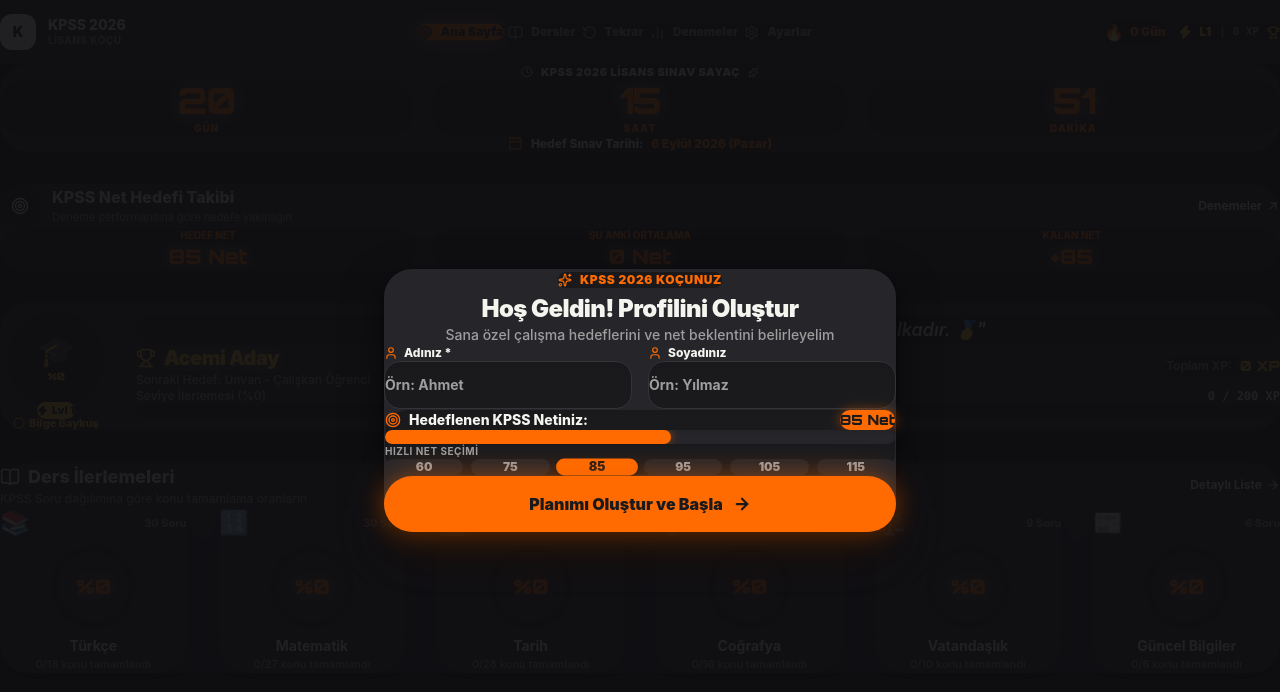
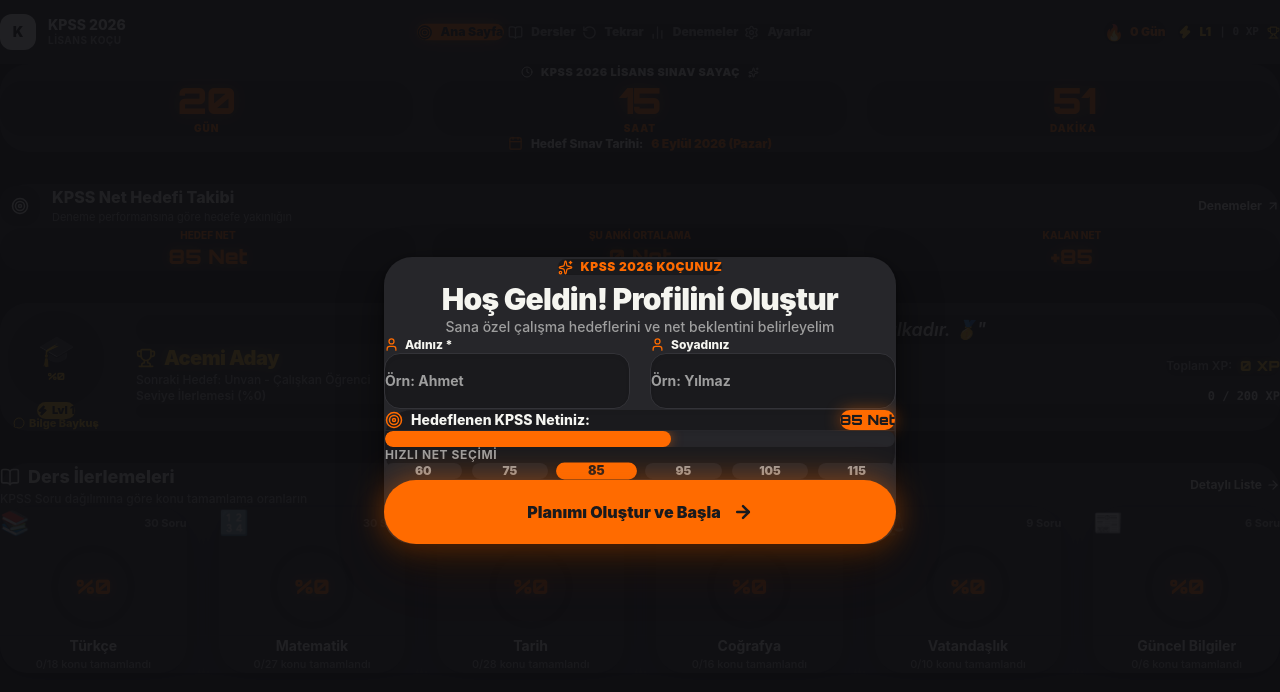
Before and after one commit to mmuuhmmtt/kpss-2026-kocu, a React (Vite) app: page / in a window 1280 px wide. Shown: the top 692 px of the page. Built offline with nearby package versions, Linux system fonts and the light colour scheme.

Commit message:
style: increase vertical height, padding, and spacing for OnboardingModal

```diff
--- a/src/components/onboarding/OnboardingModal.jsx
+++ b/src/components/onboarding/OnboardingModal.jsx
@@ -47,32 +47,32 @@
   const sliderPct = Math.round(((targetNet - 40) / (120 - 40)) * 100);
 
   return (
-    <div className="modal-backdrop p-4 flex items-center justify-center overflow-y-auto">
-      <div className="glass-card max-w-lg w-full p-8 md:p-10 border-0 bg-[#26262A] shadow-2xl rounded-[32px] fade-slide-up relative my-auto">
+    <div className="modal-backdrop p-4 md:p-8 flex items-center justify-center overflow-y-auto">
+      <div className="glass-card max-w-lg w-full p-8 md:p-12 border-0 bg-[#26262A] shadow-2xl rounded-[36px] fade-slide-up relative my-auto">
 
-        {/* Header */}
-        <div className="text-center mb-8 relative z-10">
-          <div className="inline-flex items-center gap-2 px-4 py-1.5 rounded-full bg-[#1A1A1D] text-[#FF6B00] text-xs font-black uppercase tracking-wider mb-3 shadow-inner border border-[#26262A]">
-            <Sparkles size={14} className="text-[#FF6B00]" />
+        {/* Header with High Vertical Separation */}
+        <div className="text-center mb-10 relative z-10">
+          <div className="inline-flex items-center gap-2 px-5 py-2 rounded-full bg-[#1A1A1D] text-[#FF6B00] text-xs font-black uppercase tracking-wider mb-4 shadow-inner border border-[#26262A]">
+            <Sparkles size={15} className="text-[#FF6B00]" />
             <span>KPSS 2026 KOÇUNUZ</span>
           </div>
-          <h2 className="text-xl md:text-2xl font-black text-[#F5F5F0] tracking-tight">Hoş Geldin! Profilini Oluştur</h2>
-          <p className="text-xs md:text-sm text-[#9E9E9E] mt-1.5 font-medium">Sana özel çalışma hedeflerini ve net beklentini belirleyelim</p>
+          <h2 className="text-2xl md:text-3xl font-black text-[#F5F5F0] tracking-tight">Hoş Geldin! Profilini Oluştur</h2>
+          <p className="text-xs md:text-sm text-[#9E9E9E] mt-2 font-medium">Sana özel çalışma hedeflerini ve net beklentini belirleyelim</p>
         </div>
 
         {error && (
-          <div className="mb-6 p-4 rounded-2xl bg-[#1A1A1D] text-[#F87171] text-xs font-bold text-center shadow-inner border border-[#F87171]/20">
+          <div className="mb-8 p-4 rounded-2xl bg-[#1A1A1D] text-[#F87171] text-xs font-bold text-center shadow-inner border border-[#F87171]/20">
             {error}
           </div>
         )}
 
-        <form onSubmit={handleSubmit} className="space-y-6 relative z-10">
+        <form onSubmit={handleSubmit} className="space-y-8 relative z-10">
 
-          {/* Name & Surname Fields */}
-          <div className="grid grid-cols-1 sm:grid-cols-2 gap-4">
+          {/* Name & Surname Fields with Tall Inputs */}
+          <div className="grid grid-cols-1 sm:grid-cols-2 gap-5">
             <div>
-              <label className="block text-xs font-extrabold text-[#F5F5F0] mb-2 flex items-center gap-1.5">
-                <User size={14} className="text-[#FF6B00]" /> Adınız *
+              <label className="block text-xs font-extrabold text-[#F5F5F0] mb-2.5 flex items-center gap-1.5">
+                <User size={15} className="text-[#FF6B00]" /> Adınız *
               </label>
               <input
                 type="text"
@@ -81,13 +81,13 @@
                 onChange={(e) => handleNameChange(e.target.value)}
                 onBlur={() => setName(capitalizeWords(name))}
                 placeholder="Örn: Ahmet"
-                className="w-full h-12 px-4 rounded-2xl bg-[#1A1A1D] border border-[#333338] text-[#F5F5F0] placeholder-[#9E9E9E] text-sm font-bold focus:outline-none focus:border-[#FF6B00] shadow-inner transition-colors"
+                className="w-full h-14 px-5 rounded-2xl bg-[#1A1A1D] border border-[#333338] text-[#F5F5F0] placeholder-[#9E9E9E] text-sm font-bold focus:outline-none focus:border-[#FF6B00] shadow-inner transition-colors"
               />
             </div>
 
             <div>
-              <label className="block text-xs font-extrabold text-[#F5F5F0] mb-2 flex items-center gap-1.5">
-                <User size={14} className="text-[#FF6B00]" /> Soyadınız
+              <label className="block text-xs font-extrabold text-[#F5F5F0] mb-2.5 flex items-center gap-1.5">
+                <User size={15} className="text-[#FF6B00]" /> Soyadınız
               </label>
               <input
                 type="text"
@@ -95,32 +95,32 @@
                 onChange={(e) => handleSurnameChange(e.target.value)}
                 onBlur={() => setSurname(capitalizeWords(surname))}
                 placeholder="Örn: Yılmaz"
-                className="w-full h-12 px-4 rounded-2xl bg-[#1A1A1D] border border-[#333338] text-[#F5F5F0] placeholder-[#9E9E9E] text-sm font-bold focus:outline-none focus:border-[#FF6B00] shadow-inner transition-colors"
+                className="w-full h-14 px-5 rounded-2xl bg-[#1A1A1D] border border-[#333338] text-[#F5F5F0] placeholder-[#9E9E9E] text-sm font-bold focus:outline-none focus:border-[#FF6B00] shadow-inner transition-colors"
               />
             </div>
           </div>
 
           {/* TARGET NET SLIDER CONTAINER */}
-          <div className="bg-[#1A1A1D] p-6 rounded-[24px] shadow-inner border border-[#26262A] space-y-5">
+          <div className="bg-[#1A1A1D] p-7 rounded-[28px] shadow-inner border border-[#26262A] space-y-6">
 
-            <div className="flex justify-between items-center pb-1">
+            <div className="flex justify-between items-center pb-2 border-b border-[#26262A]">
               <label className="text-xs md:text-sm font-extrabold text-[#F5F5F0] flex items-center gap-2">
-                <Target size={16} className="text-[#FF6B00]" /> Hedeflenen KPSS Netiniz:
+                <Target size={18} className="text-[#FF6B00]" /> Hedeflenen KPSS Netiniz:
               </label>
               <div
-                className="px-3.5 py-1 rounded-full bg-[#FF6B00] text-[#1A1A1D] font-black text-sm shadow-md"
-                style={{ fontFamily: "'Orbitron', monospace", filter: 'drop-shadow(0 0 6px rgba(255, 107, 0, 0.45))' }}
+                className="px-4 py-1.5 rounded-full bg-[#FF6B00] text-[#1A1A1D] font-black text-sm shadow-md"
+                style={{ fontFamily: "'Orbitron', monospace", filter: 'drop-shadow(0 0 8px rgba(255, 107, 0, 0.45))' }}
               >
                 {targetNet} Net
               </div>
             </div>
 
             {/* Slider Control */}
-            <div className="relative py-2">
-              <div className="h-3.5 bg-[#26262A] rounded-full overflow-hidden p-0.5 shadow-inner">
+            <div className="relative py-4 my-2">
+              <div className="h-4 bg-[#26262A] rounded-full overflow-hidden p-0.5 shadow-inner">
                 <div
                   className="h-full rounded-full bg-[#FF6B00] transition-all duration-150"
-                  style={{ width: `${sliderPct}%`, boxShadow: '0 0 10px rgba(255, 107, 0, 0.5)' }}
+                  style={{ width: `${sliderPct}%`, boxShadow: '0 0 12px rgba(255, 107, 0, 0.5)' }}
                 />
               </div>
               <input
@@ -130,14 +130,14 @@
                 step="1"
                 value={targetNet}
                 onChange={(e) => setTargetNet(Number(e.target.value))}
-                className="w-full h-4 opacity-0 cursor-pointer absolute inset-0 z-10"
+                className="w-full h-6 opacity-0 cursor-pointer absolute inset-0 z-10"
               />
             </div>
 
             {/* Quick Click Preset Net Chips */}
             <div>
-              <div className="text-[10px] font-bold text-[#9E9E9E] uppercase tracking-wider mb-2">Hızlı Net Seçimi</div>
-              <div className="grid grid-cols-6 gap-2">
+              <div className="text-xs font-bold text-[#9E9E9E] uppercase tracking-wider mb-3">Hızlı Net Seçimi</div>
+              <div className="grid grid-cols-6 gap-2.5">
                 {NET_PRESETS.map(preset => {
                   const isActive = Number(targetNet) === preset;
                   return (
@@ -145,7 +145,7 @@
                       key={preset}
                       type="button"
                       onClick={() => setTargetNet(preset)}
-                      className={`py-2 rounded-xl text-xs font-black transition-all cursor-pointer text-center ${
+                      className={`py-2.5 rounded-2xl text-xs font-black transition-all cursor-pointer text-center ${
                         isActive
                           ? 'bg-[#FF6B00] text-[#1A1A1D] shadow-md scale-105'
                           : 'bg-[#26262A] text-[#9E9E9E] hover:text-[#F5F5F0] hover:bg-[#2E2E33]'
@@ -159,15 +159,15 @@
             </div>
           </div>
 
-          {/* Neon Orange Submit Button */}
-          <div className="pt-2">
+          {/* Tall Neon Orange Submit Button */}
+          <div className="pt-4">
             <button
               type="submit"
-              className="w-full h-14 rounded-full bg-[#FF6B00] text-[#1A1A1D] font-black text-sm md:text-base hover:scale-[1.02] active:scale-95 transition-all flex items-center justify-center gap-2.5 cursor-pointer shadow-2xl"
-              style={{ filter: 'drop-shadow(0 0 14px rgba(255, 107, 0, 0.5))' }}
+              className="w-full h-16 rounded-full bg-[#FF6B00] text-[#1A1A1D] font-black text-base hover:scale-[1.02] active:scale-95 transition-all flex items-center justify-center gap-3 cursor-pointer shadow-2xl"
+              style={{ filter: 'drop-shadow(0 0 16px rgba(255, 107, 0, 0.5))' }}
             >
               <span>Planımı Oluştur ve Başla</span>
-              <ArrowRight size={18} className="stroke-[3]" />
+              <ArrowRight size={20} className="stroke-[3]" />
             </button>
           </div>
         </form>
```
